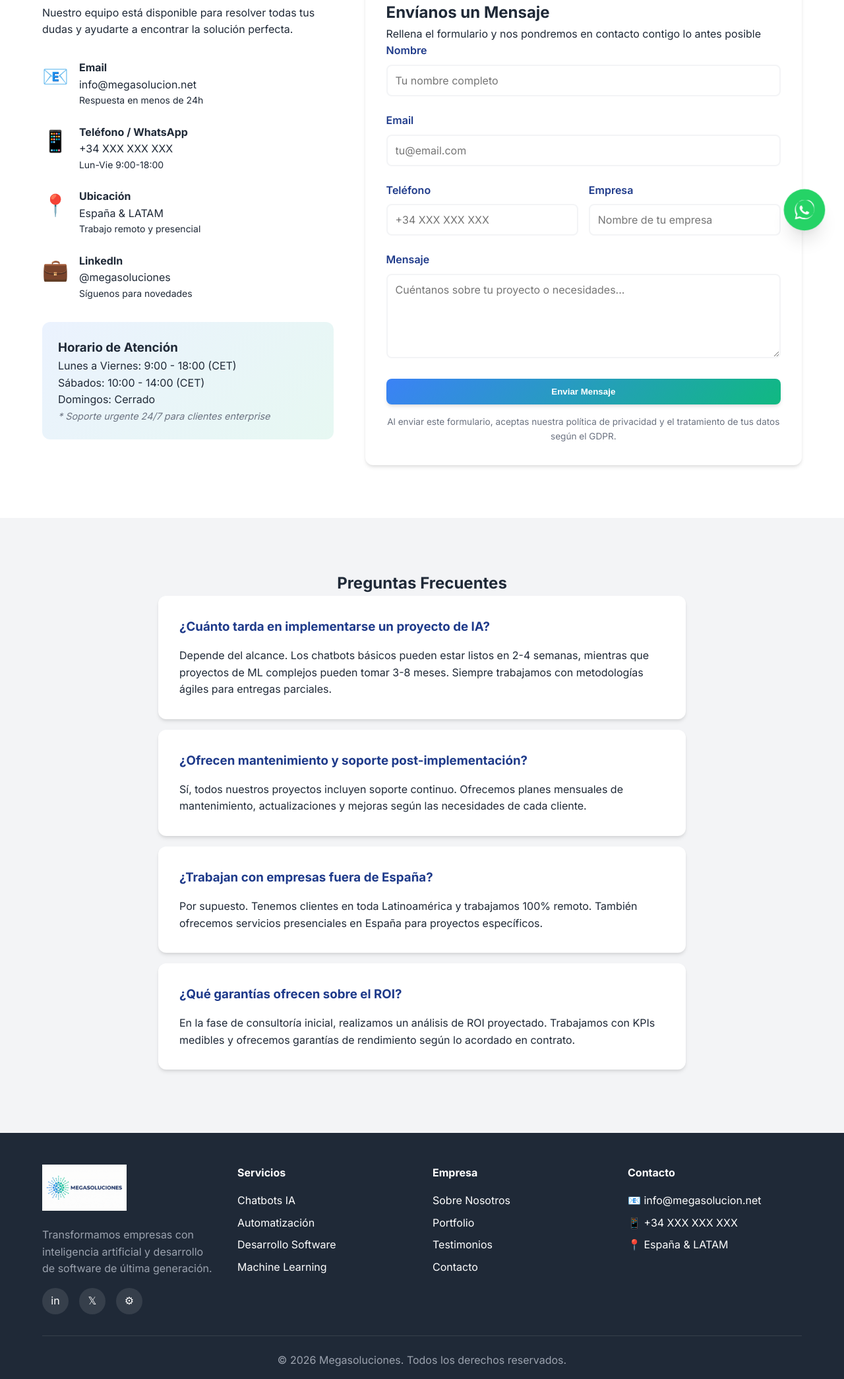
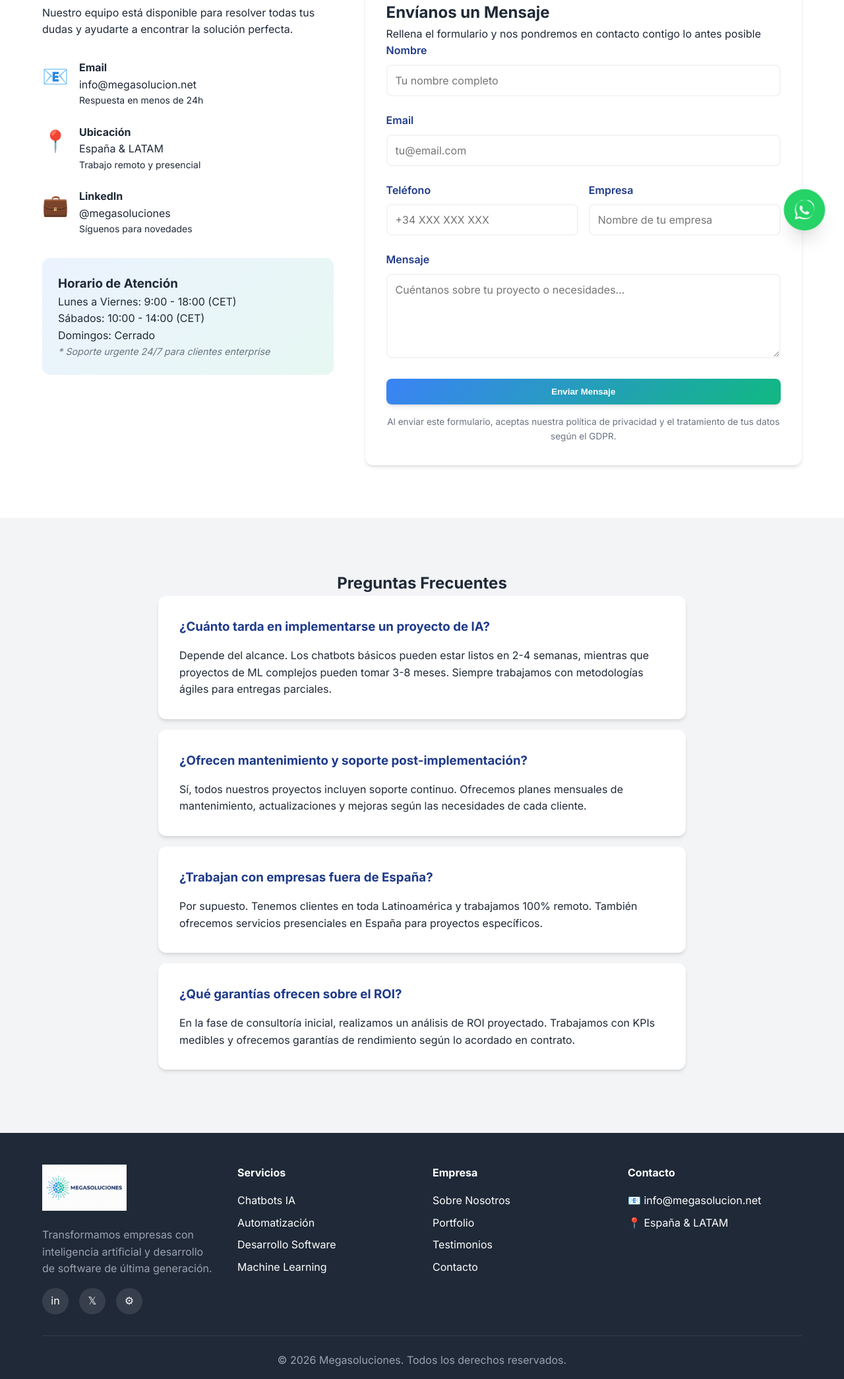
Before and after one commit to pabloantoniodel/megasoluciones.com-web, a Flask app: page /contacto in a window 1280 px wide. Shown: the part 422-2512 px from the top of the page at 66% size. Run offline with Flask 3, Linux system fonts and the light colour scheme.

Commit message:
chore: actualizar contacto - ocultar teléfono y configurar WhatsApp
- Eliminado teléfono visible de página de contacto
- Eliminado teléfono del footer
- Configurado botón WhatsApp con número real: +34 638 568 668
- Actualizado README.md con nueva configuración de contacto
- Solo WhatsApp visible para contacto telefónico

```diff
--- a/templates/base.html
+++ b/templates/base.html
@@ -120,7 +120,6 @@
                     <h4>Contacto</h4>
                     <ul class="contact-info">
                         <li>📧 info@megasolucion.net</li>
-                        <li>📱 +34 XXX XXX XXX</li>
                         <li>📍 España & LATAM</li>
                     </ul>
                 </div>
@@ -133,7 +132,7 @@
     </footer>
 
     <!-- WhatsApp Flotante -->
-    <a href="https://wa.me/34XXXXXXXXX" class="whatsapp-float" target="_blank" aria-label="WhatsApp">
+    <a href="https://wa.me/34638568668" class="whatsapp-float" target="_blank" aria-label="WhatsApp">
         <svg viewBox="0 0 32 32" fill="white" width="28" height="28">
             <path d="M16 0c-8.837 0-16 7.163-16 16 0 2.825 0.737 5.607 2.137 8.048l-2.137 7.952 8.135-2.135c2.369 1.228 5.006 1.869 7.865 1.869 8.837 0 16-7.163 16-16s-7.163-16-16-16zM16 29.333c-2.547 0-5.042-0.735-7.17-2.123l-0.513-0.296-5.316 1.393 1.419-5.284-0.323-0.533c-1.515-2.484-2.311-5.339-2.311-8.254 0-8.578 6.982-15.56 15.56-15.56s15.56 6.982 15.56 15.56-6.982 15.56-15.56 15.56zM22.919 19.478c-0.387-0.193-2.289-1.13-2.644-1.259-0.354-0.129-0.612-0.193-0.87 0.193s-1.001 1.259-1.227 1.517c-0.226 0.258-0.452 0.29-0.839 0.097-0.387-0.193-1.633-0.602-3.109-1.919-1.149-1.025-1.925-2.291-2.151-2.678-0.226-0.387-0.024-0.596 0.169-0.789 0.174-0.173 0.387-0.452 0.58-0.678 0.193-0.226 0.258-0.387 0.387-0.645 0.129-0.258 0.064-0.484-0.032-0.678-0.097-0.193-0.87-2.096-1.193-2.871-0.314-0.754-0.633-0.652-0.87-0.665-0.226-0.012-0.484-0.015-0.742-0.015s-0.677 0.097-1.032 0.484c-0.354 0.387-1.355 1.324-1.355 3.227s1.387 3.742 1.58 3.999c0.193 0.258 2.725 4.161 6.602 5.835 0.922 0.398 1.642 0.636 2.202 0.814 0.927 0.295 1.771 0.253 2.438 0.154 0.744-0.111 2.289-0.936 2.612-1.84s0.323-1.679 0.226-1.84c-0.097-0.161-0.354-0.258-0.742-0.452z"/>
         </svg>
--- a/templates/contacto.html
+++ b/templates/contacto.html
@@ -27,14 +27,6 @@
                         </div>
                     </div>
 
-                    <div class="contact-method">
-                        <div class="method-icon">📱</div>
-                        <div>
-                            <h4>Teléfono / WhatsApp</h4>
-                            <p>+34 XXX XXX XXX</p>
-                            <p class="small">Lun-Vie 9:00-18:00</p>
-                        </div>
-                    </div>
 
                     <div class="contact-method">
                         <div class="method-icon">📍</div>
```
Also changed, not shown: README.md.
